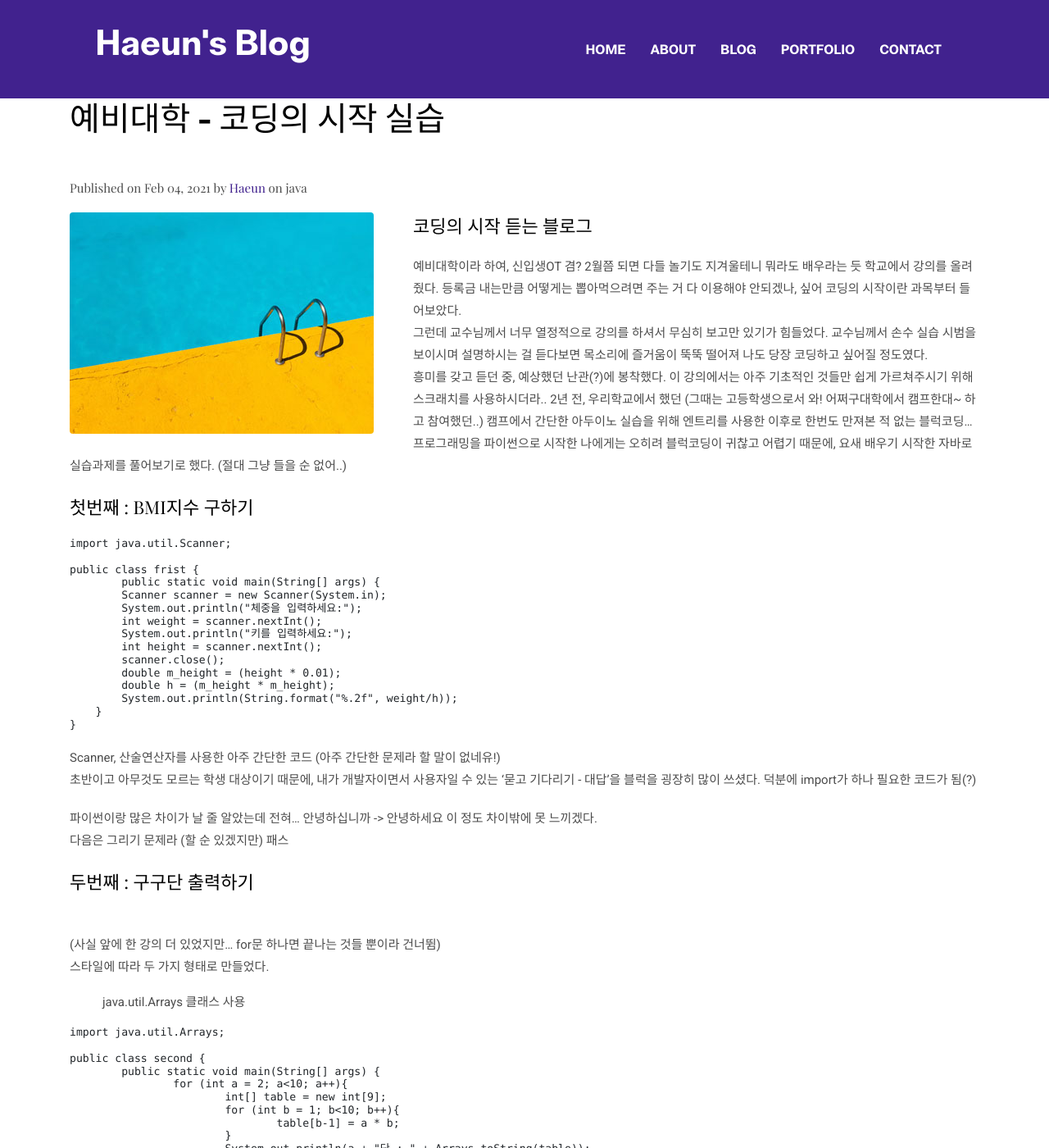
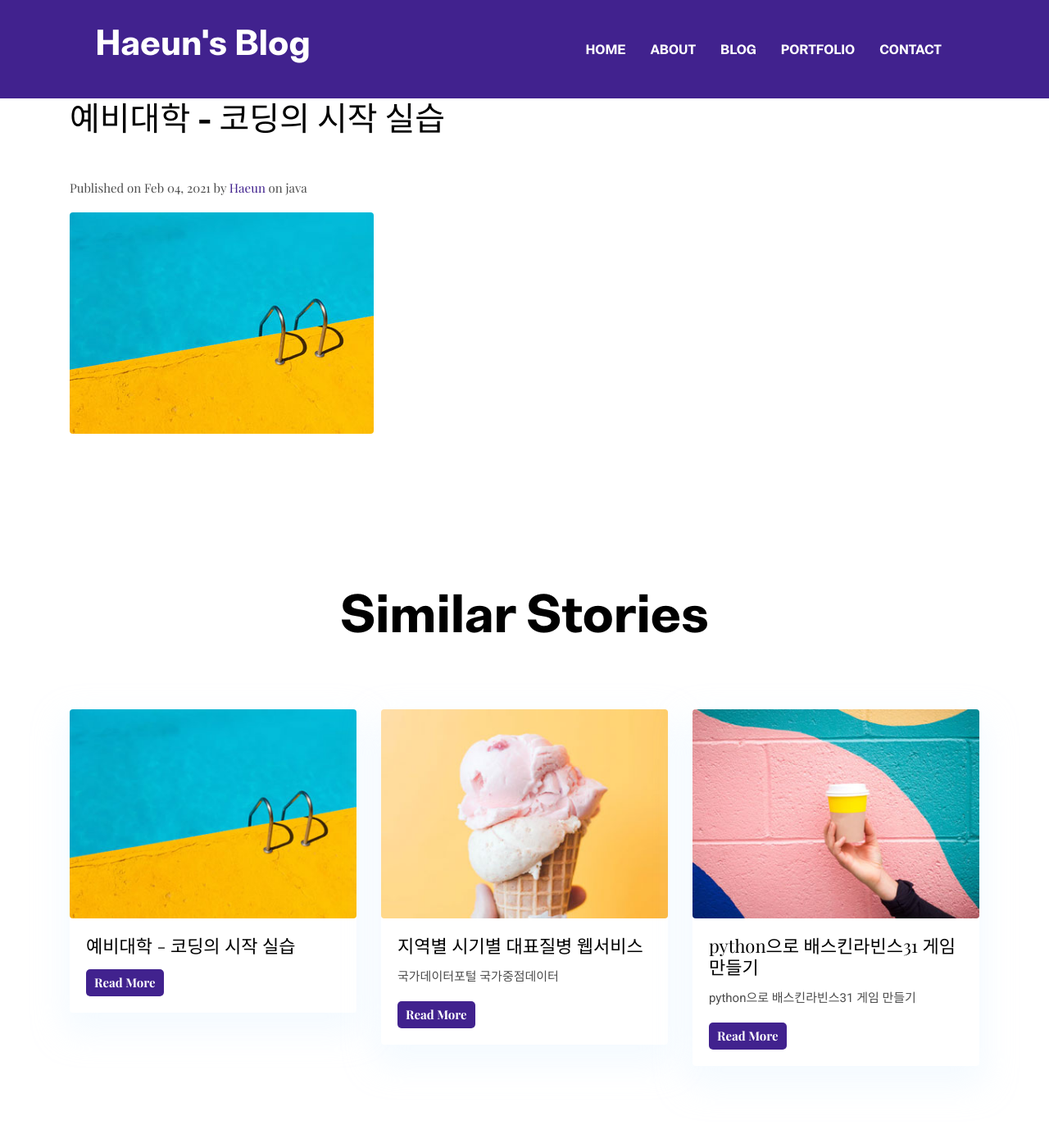
Before and after one commit to cheongsan16/cheongsan16.g, a Jekyll site: the page built from _posts/2021-02-04-precollege.md, in a window 1280 px wide and 1400 px high, scrolled down 464 px. Shown: the whole window at 82% size. Built offline with Jekyll 4.4.1, drawn with Linux system fonts in a browser that asks for light colours; some of the changed text lies outside the part shown.

Commit message:
Update 2021-02-04-precollege.md

````diff
--- a/_posts/2021-02-04-precollege.md
+++ b/_posts/2021-02-04-precollege.md
@@ -6,127 +6,3 @@ image:  /assets/images/blog/post-3.jpg
 author: Haeun
 tags:   java
 ---
-
-**코딩의 시작 듣는 블로그**
-
-예비대학이라 하여, 신입생OT 겸? 2월쯤 되면 다들 놀기도 지겨울테니 뭐라도 배우라는 듯 학교에서 강의를 올려줬다.
-등록금 내는만큼 어떻게는 뽑아먹으려면 주는 거 다 이용해야 안되겠나, 싶어 코딩의 시작이란 과목부터 들어보았다.
-<br>그런데 교수님께서 너무 열정적으로 강의를 하셔서 무심히 보고만 있기가 힘들었다. 교수님께서 손수 실습 시범을 보이시며 설명하시는 걸 듣다보면 목소리에 즐거움이 뚝뚝 떨어져 나도 당장 코딩하고 싶어질 정도였다.<br>
-흥미를 갖고 듣던 중, 예상했던 난관(?)에 봉착했다. 이 강의에서는 아주 기초적인 것들만 쉽게 가르쳐주시기 위해 스크래치를 사용하시더라..
-2년 전, 우리학교에서 했던 (그때는 고등학생으로서 와! 어쩌구대학에서 캠프한대~ 하고 참여했던..) 캠프에서 간단한 아두이노 실습을 위해 엔트리를 사용한 이후로 한번도 만져본 적 없는 블럭코딩...<br>
-프로그래밍을 파이썬으로 시작한 나에게는 오히려 블럭코딩이 귀찮고 어렵기 때문에, 요새 배우기 시작한 자바로 실습과제를 풀어보기로 했다. (절대 그냥 들을 순 없어..)
-
-**첫번째 : BMI지수 구하기**
-```
-import java.util.Scanner;
-
-public class frist {
-	public static void main(String[] args) {
-        Scanner scanner = new Scanner(System.in);
-        System.out.println("체중을 입력하세요:");
-        int weight = scanner.nextInt();
-        System.out.println("키를 입력하세요:");
-        int height = scanner.nextInt();
-        scanner.close();
-        double m_height = (height * 0.01);
-        double h = (m_height * m_height);
-        System.out.println(String.format("%.2f", weight/h));
-    }
-}
-```
-Scanner, 산술연산자를 사용한 아주 간단한 코드
-(아주 간단한 문제라 할 말이 없네유!)<br>
-초반이고 아무것도 모르는 학생 대상이기 때문에, 내가 개발자이면서 사용자일 수 있는 '묻고 기다리기 - 대답'을 블럭을 굉장히 많이 쓰셨다.
-덕분에 import가 하나 필요한 코드가 됨(?)
-
-파이썬이랑 많은 차이가 날 줄 알았는데 전혀... 안녕하십니까 -> 안녕하세요 이 정도 차이밖에 못 느끼겠다.<br>
-다음은 그리기 문제라 (할 순 있겠지만) 패스
-
-**두번째 : 구구단 출력하기**<br>
-(사실 앞에 한 강의 더 있었지만... for문 하나면 끝나는 것들 뿐이라 건너뜀)<br>
-스타일에 따라 두 가지 형태로 만들었다.<br>
-
-1. java.util.Arrays 클래스 사용
-
-```
-import java.util.Arrays;
-
-public class second {
-	public static void main(String[] args) {
-		for (int a = 2; a<10; a++){
-			int[] table = new int[9];
-			for (int b = 1; b<10; b++){
-				table[b-1] = a * b;
-			}
-			System.out.println(a + "단 : " + Arrays.toString(table));
-		}
-	}
-}
-```
-
-배열 검색하는 중 java.util.Arrays 클래스를 발견했고, 바로 사용해보았다.<br>
-
-```
-2단 : [2, 4, 6, 8, 10, 12, 14, 16, 18]
-3단 : [3, 6, 9, 12, 15, 18, 21, 24, 27]
-4단 : [4, 8, 12, 16, 20, 24, 28, 32, 36]
-5단 : [5, 10, 15, 20, 25, 30, 35, 40, 45]
-6단 : [6, 12, 18, 24, 30, 36, 42, 48, 54]
-7단 : [7, 14, 21, 28, 35, 42, 49, 56, 63]
-8단 : [8, 16, 24, 32, 40, 48, 56, 64, 72]
-9단 : [9, 18, 27, 36, 45, 54, 63, 72, 81]
-```
-
-2. for문만 사용한.. 간단한 코드 (근데 이제 모양새를 곁들인)
-
-```
-public class frist {
-	public static void main(String[] args) {
-		for (int a = 2; a<10; a++){
-			System.out.printf("\n%d단\n", a);
-			for (int b = 1; b<10; b++){
-				System.out.printf("%d x %d = " + a*b + "\n", a, b);
-			}
-		}
-	}
-}
-```
-
-별 거 없는.. (얘가 먼저여야 했다..)
-
-```
-2단
-2 x 1 = 2
-2 x 2 = 4
-2 x 3 = 6
-2 x 4 = 8
-2 x 5 = 10
-2 x 6 = 12
-2 x 7 = 14
-2 x 8 = 16
-2 x 9 = 18
-
-3단
-3 x 1 = 3
-3 x 2 = 6
-3 x 3 = 9
-
-//중략_대강_이런
-
-9단
-9 x 1 = 9
-9 x 2 = 18
-9 x 3 = 27
-9 x 4 = 36
-9 x 5 = 45
-9 x 6 = 54
-9 x 7 = 63
-9 x 8 = 72
-9 x 9 = 81
-```
-
-그러나 결과는 대단해보이는
-
-**세번째 :**
-조만간 옵니다예 😉<br>
-아직은 너무 애송이지만은 뒷부분은 "나름" 게임도 있고하니까.. 기대하는 중
````
